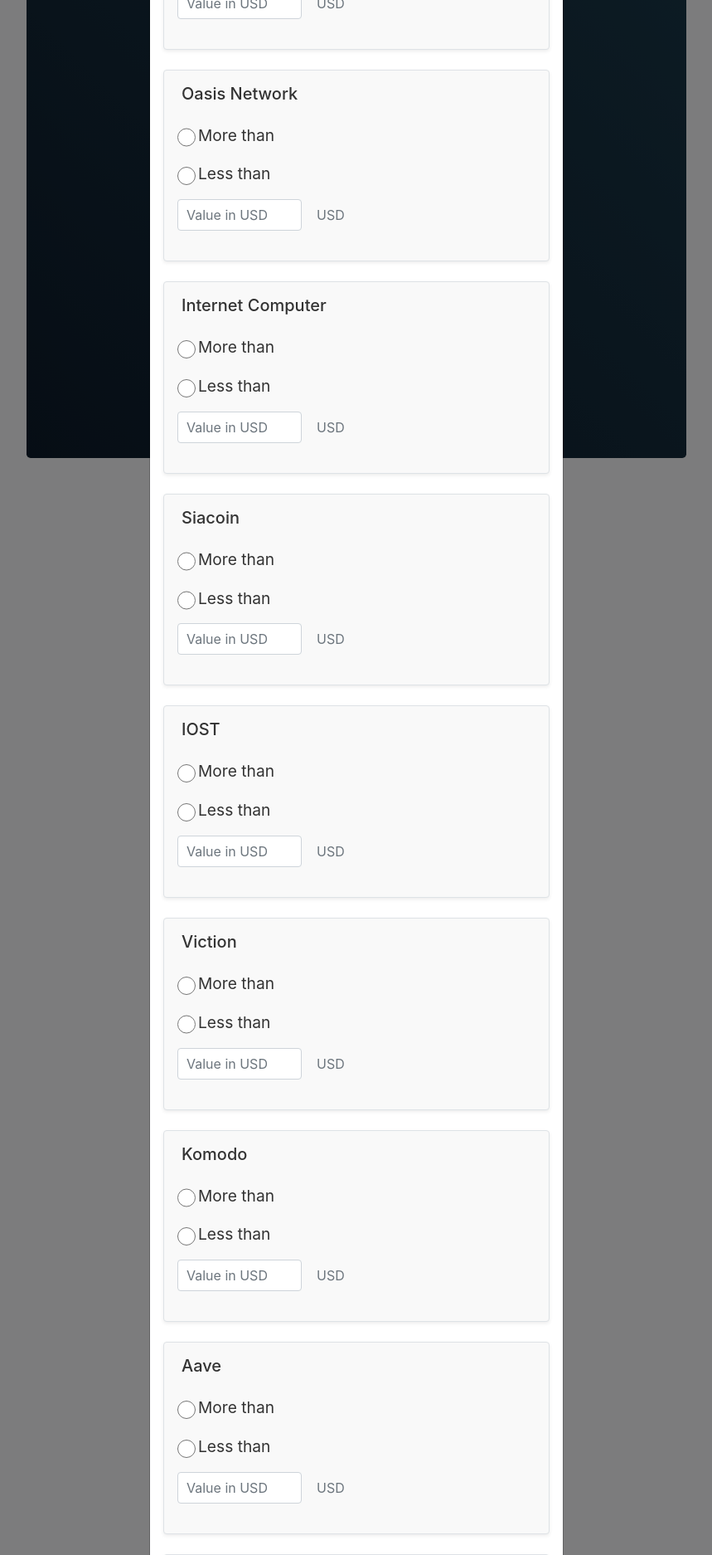
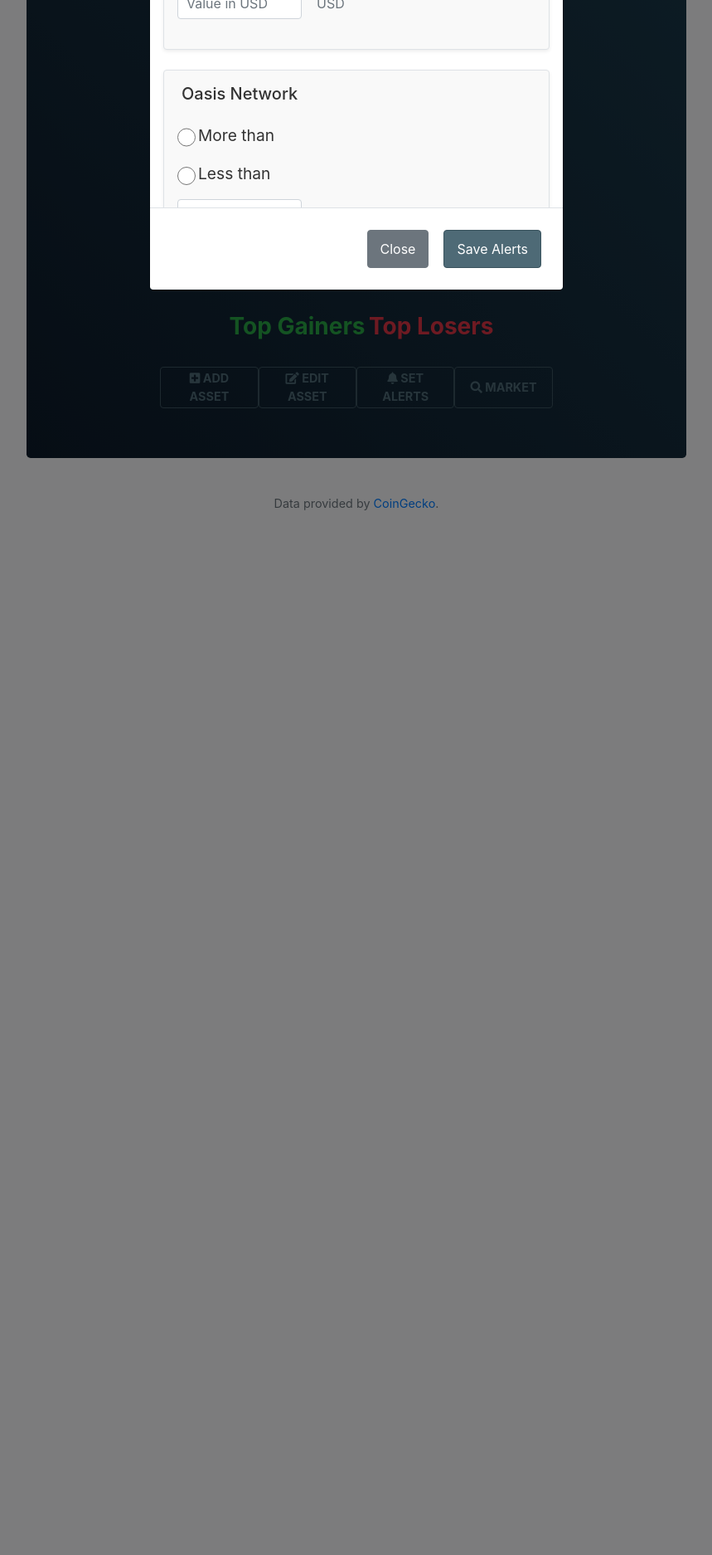
Before and after one commit to dantonic81/portfolio, a Flask app: page / in a window 1280 px wide, after a click on "SET ALERTS". Shown: the part 342-2216 px from the top of the page at 83% size, without its empty margins (210-1069 px from the left). Run offline with Flask 3, Linux system fonts and the light colour scheme; data comes from the database, SQL or seed files in the repository; data that the repository does not hold is empty; some libraries are stand-ins or nearby versions.

Commit message:
make the save alerts button sticky because of long scrollbar

```diff
--- a/static/index.css
+++ b/static/index.css
@@ -432,3 +432,17 @@
 .form-check + .form-check {
   margin-top: 10px;
 }
+
+.sticky-save-button {
+    position: sticky;
+    bottom: 0;
+    background-color: white; /* Ensure visibility */
+    z-index: 1000;
+    padding: 10px;
+    text-align: center;
+}
+
+.modal-body {
+    max-height: 500px;  /* Adjust height as needed */
+    overflow-y: auto;  /* Make the modal content scrollable */
+}
--- a/templates/index.html
+++ b/templates/index.html
@@ -123,7 +123,9 @@
       </div>
       <div class="modal-footer">
         <button type="button" class="btn btn-secondary" data-dismiss="modal">Close</button>
-        <button type="button" class="btn btn-primary" id="saveAlertsButton">Save Alerts</button>
+        <div class="sticky-save-button">
+          <button type="button" class="btn btn-primary" id="saveAlertsButton">Save Alerts</button>
+        </div>
       </div>
     </div>
   </div>
```
